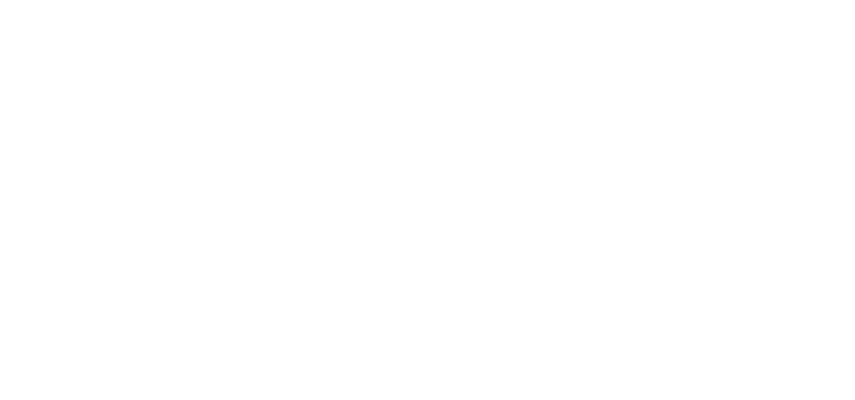
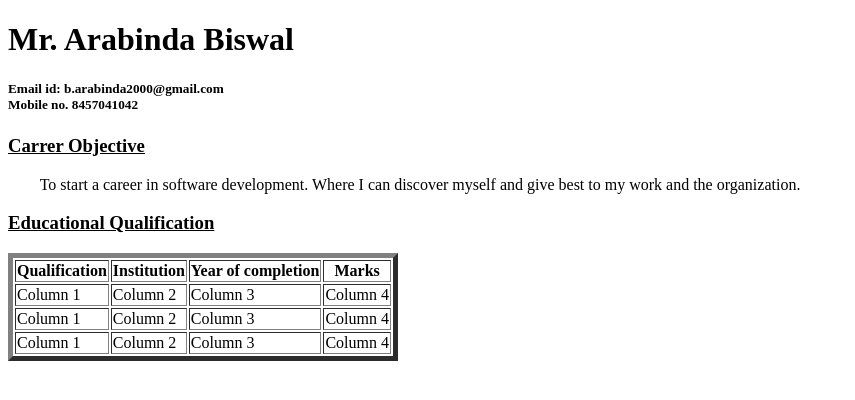
Before and after one commit to 143dsa/resume, a plain HTML site: page index.html in a window 1280 px wide. Shown: the whole page, without its empty margins (0-855 px from the left). Drawn offline with Linux system fonts and the light colour scheme.

Commit message:
Name, contact no. ,Email , career objective completed.

```diff
--- a/index.html
+++ b/index.html
@@ -7,6 +7,46 @@
     <title>My Resume</title>
 </head>
 <body>
+    <h1><b>Mr. Arabinda Biswal</b></h1>
+
+    <h5>Email id: b.arabinda2000@gmail.com <br> Mobile no. 8457041042</h5>
+
+    <h3><u>Carrer Objective</u></h3>
+    <p>&nbsp; &nbsp; &nbsp; &nbsp; To start a career in software development. Where I can discover myself and give best to my work and the organization.</p>
+
+    <h3><u>Educational Qualification</u></h3>
+
+
+    <table border="5">
+        <tr>
+            <th>Qualification</th>
+            <th>Institution</th>
+            <th>Year of completion</th>
+            <th>Marks</th>
+        </tr>
+        <tr>
+          <td>Column 1</td>
+          <td>Column 2</td>
+          <td>Column 3</td>
+          <td>Column 4</td>
+        </tr>
+        <tr>
+          <td>Column 1</td>
+          <td>Column 2</td>
+          <td>Column 3</td>
+          <td>Column 4</td>
+
+        </tr>
+        <tr>
+            <td>Column 1</td>
+            <td>Column 2</td>
+            <td>Column 3</td>
+            <td>Column 4</td>
+          </tr>
+      </table>
+
+
+
 
 </body>
 </html>
```
